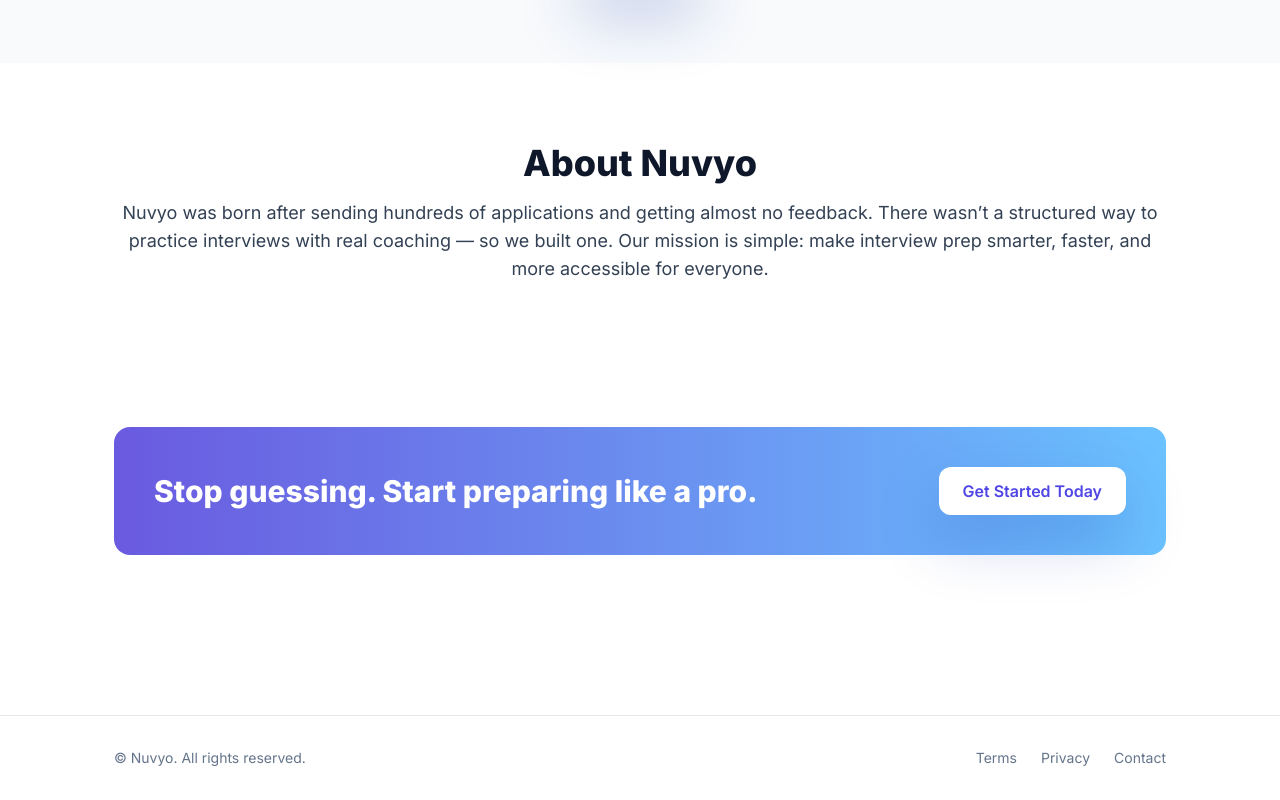
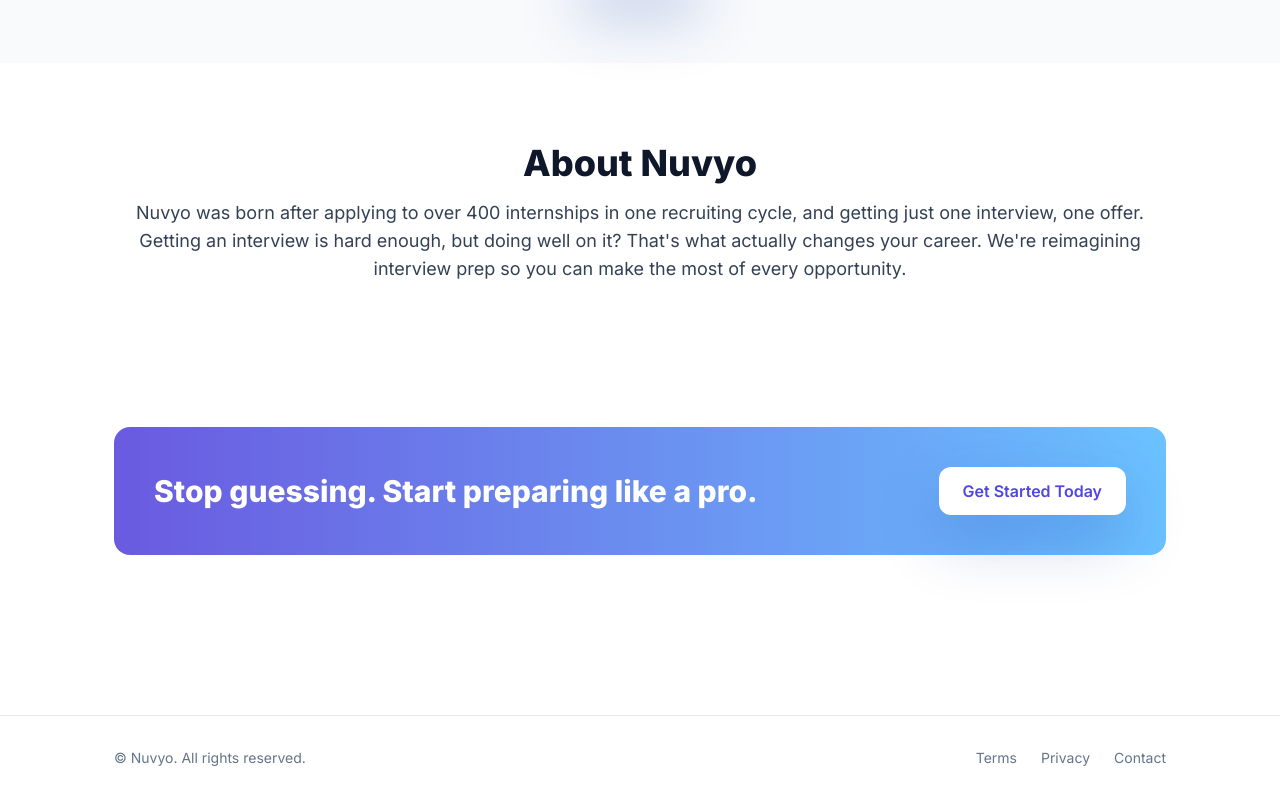
Before and after one commit to rohil-droid/nuvyo-frontend, a website: page index.html in a window 1280 px wide. Shown: the part 1450-2250 px from the top of the page. Drawn offline with Linux system fonts and the light colour scheme.

Commit message:
Quick frontend tweak

```diff
--- a/index.html
+++ b/index.html
@@ -135,9 +135,9 @@
   <div class="mx-auto ny-container px-4 sm:px-6 text-center max-w-3xl">
     <h2 class="text-3xl md:text-4xl font-extrabold">About Nuvyo</h2>
     <p class="mt-4 text-lg text-slate-700">
-      Nuvyo was born after sending hundreds of applications and getting almost no feedback.
-      There wasn’t a structured way to practice interviews with real coaching — so we built one.
-      Our mission is simple: make interview prep smarter, faster, and more accessible for everyone.
+      Nuvyo was born after applying to over 400 internships in one recruiting cycle, and getting just one interview, one offer.
+      Getting an interview is hard enough, but doing well on it? That's what actually changes your career.
+      We're reimagining interview prep so you can make the most of every opportunity.
     </p>
   </div>
 </section>
```
